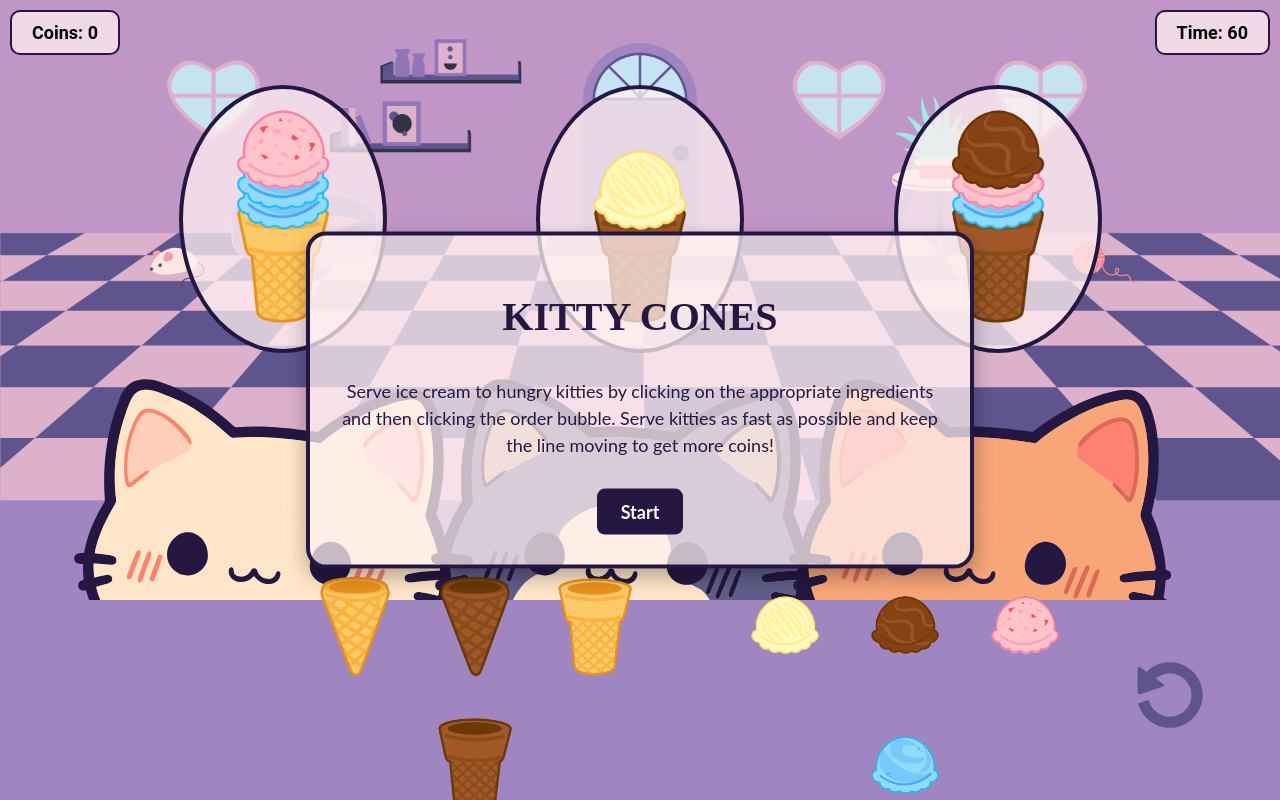
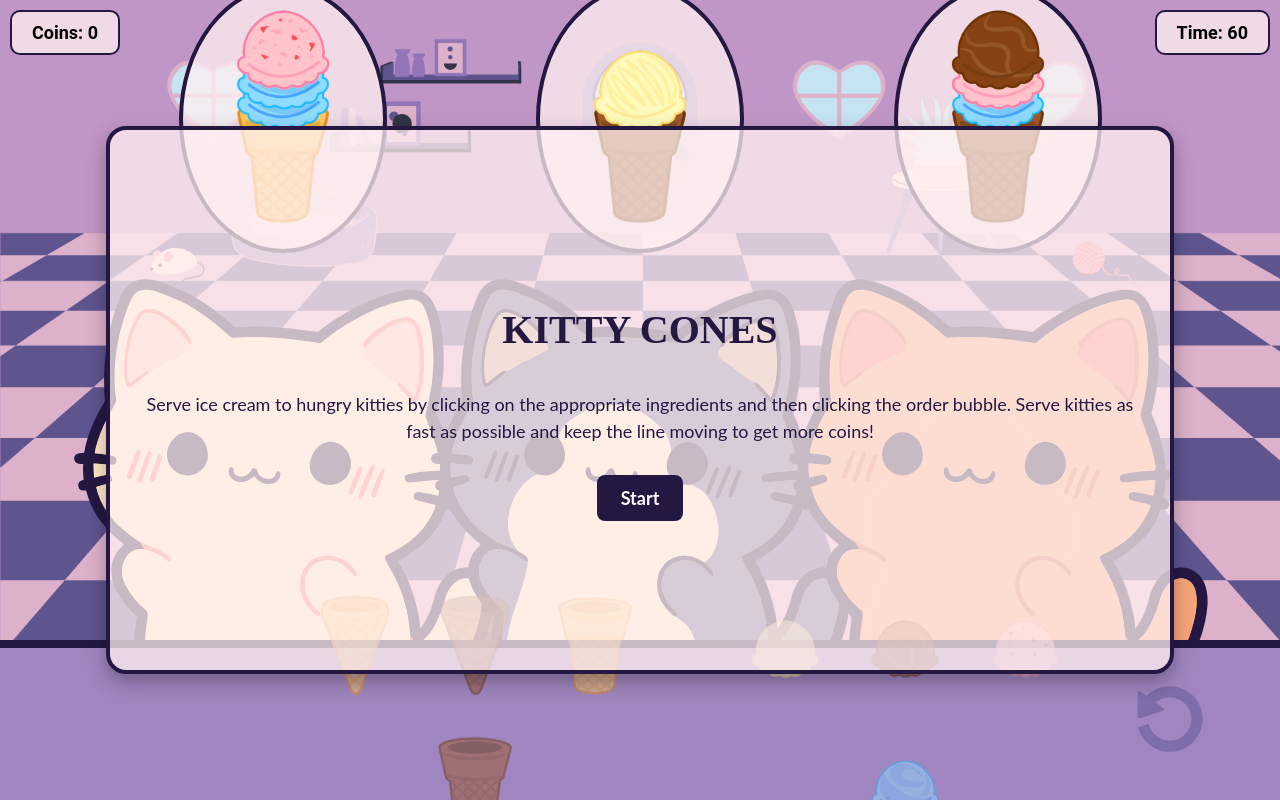
Before and after one commit to danielledonnelly/kittycones, a React (Vite) app: page / in a window 1280 px wide. Built offline with nearby package versions, Linux system fonts and the light colour scheme.

Commit message:
animated cats

```diff
--- a/src/App.css
+++ b/src/App.css
@@ -58,13 +58,18 @@ body {
 }
 
 .cone-buttons {
-  margin-top: -30px;
+  margin-top: -40px;
+}
+
+.cone-order {
+  position: absolute;
+  width: 100%;
 }
 
 .counter {
   position: absolute;
   width: 100%;
-  max-height: 25vh;
+  max-height: 20vh;
   background-color: #9F86C0;
   bottom: 0;
   z-index: 3;
@@ -73,6 +78,7 @@ body {
   justify-content: space-between;
   padding: 20px 40px 30px;
   box-sizing: border-box;
+  border-top: 8px solid #241843;
 }
 
 .coin-counter {
@@ -92,7 +98,46 @@ body {
 
 .customer {
   width: 150px;
+  position: relative;
+  display: flex;
+  flex-direction: column;
+  align-items: center;
 }
+
+.disable-buttons button:not(.screen-button){
+  pointer-events: none; /* Prevent clicking */
+  opacity: 0.5; /* Visual indication that buttons are disabled */
+}
+
+.disable-buttons {
+  pointer-events: none; /* Disable all interactions within this container */
+}
+
+.disable-buttons .screen-button{
+  pointer-events: auto; /* Enable specific buttons */
+  opacity: 1;
+}
+
+.high-scores {
+  display: flex;
+  justify-content: center;
+  gap: 20px;
+  margin-top: 20px;
+}
+
+.high-scores-column {
+  display: flex;
+  flex-direction: column;
+  align-items: flex-start;
+  gap: 10px;
+}
+
+.high-score-item {
+  font-size: 18px;
+  color: #241843;
+  font-family: 'Lato', sans-serif;
+}
+
 
 .ice-cream {
   flex: 0 0 auto;
@@ -114,13 +159,47 @@ body {
   width: 110%;
 }
 
-.starting-screen {
+
+.order {
+  position: relative;
+  cursor: pointer;
+  z-index: 1;
+  position: absolute;
+  bottom: 105%;
+  display: flex;
+  flex-direction: column-reverse;
+  align-items: center;
+  width: 100px;
+}
+
+.order::before {
+  content: '';
+  position: absolute;
+  width: 200px;
+  height: 260px;
+  background-color: #FFF0F0BF;
+  border: 4px solid #241843;
+  border-radius: 50%;
+  z-index: -1;
+  top: -260px;
+}
+
+.scoop-order {
+  position: absolute;
+  bottom: calc(100px + var(--scoop-index) * 20px);
+  left: 50%;
+  transform: translateX(-50%);
+  width: 110%;
+}
+
+.screen {
   position: absolute;
   top: 50%;
   left: 50%;
   transform: translate(-50%, -50%);
-  width: 80%;
-  max-width: 600px;
+  width: 90%;
+  max-width: 1000px;
+  height: 60%;
   padding: 30px;
   background-color: #FFF0F0BF;
   border: 4px solid #241843;
@@ -134,7 +213,7 @@ body {
   box-shadow: 0px 8px 20px rgba(0, 0, 0, 0.3);
 }
 
-.starting-screen-title {
+.screen-title {
   font-size: 40px;
   font-weight: bold;
   margin-bottom: 20px;
@@ -142,7 +221,7 @@ body {
   font-family: 'Pacifico', cursive;
 }
 
-.starting-screen-text {
+.screen-text {
   font-size: 18px;
   line-height: 1.5;
   margin-bottom: 30px;
@@ -151,7 +230,7 @@ body {
   font-family: 'Lato', sans-serif;
 }
 
-.starting-screen-button {
+.screen-button {
   background-color: #241843;
   color: #FFF;
   border: none;
@@ -176,22 +255,19 @@ body {
   display: block;
 }
 
-.order {
-  position: relative;
-  cursor: pointer;
-  z-index: 1;
-}
-
-.order::before {
-  content: '';
+.timer {
   position: absolute;
-  width: 200px;
-  height: 260px;
-  background-color: #FFF0F0BF;
-  border: 4px solid #241843;
-  border-radius: 50%;
-  z-index: -1;
-  top: -260px;
+  top: 10px;
+  right: 10px;
+  z-index: 9999;
+  background: #FFF0F0BF;
+  color: #000;
+  border: 2px solid #241843;
+  border-radius: 10px;
+  padding: 10px 20px;
+  font-size: 18px;
+  font-weight: bold;
+  font-family: Roboto, sans-serif;
 }
 
 @media (max-width: 1600px) {
--- a/src/App.jsx
+++ b/src/App.jsx
@@ -1,5 +1,6 @@
 import React, { useState, useEffect } from "react";
 import "./App.css";
+import { motion, AnimatePresence } from "motion/react"
 
 const generateCustomerOrders = (cones, scoops, customerImages) => {
   return customerImages.map(() => {
@@ -15,6 +16,7 @@ const generateCustomerOrders = (cones, scoops, customerImages) => {
 
 function App() {
   const [showStartScreen, setShowStartScreen] = useState(true);
+  const [showEndScreen, setShowEndScreen] = useState(false);
   const [selectedCone, setSelectedCone] = useState(null);
   const [selectedScoops, setSelectedScoops] = useState([]);
   const [customerImages, setCustomerImages] = useState(
@@ -22,6 +24,17 @@ function App() {
   );
   const [coins, setCoins] = useState(0); // Coin counter
   const [time, setTime] = useState(60); // Timer countdown
+
+  // High scores initialization
+  const [highScores, setHighScores] = useState(() => {
+    try {
+      const savedScores = localStorage.getItem("highScores");
+      return savedScores ? JSON.parse(savedScores) : [];
+    } catch (error) {
+      console.error("Error reading from localStorage:", error);
+      return [];
+    }
+  });
 
   const cones = [
     "light-cone.png",
@@ -47,20 +60,21 @@ function App() {
 
   // Timer logic
   useEffect(() => {
-    if (!showStartScreen) {
+    if (!showStartScreen && !showEndScreen) {
       const timer = setInterval(() => {
         setTime((prevTime) => {
           if (prevTime <= 1) {
             clearInterval(timer);
-            return 0; // Stop at 0
+            handleGameEnd();
+            return 0;
           }
           return prevTime - 1;
         });
       }, 1000);
 
-      return () => clearInterval(timer); // Cleanup on unmount
+      return () => clearInterval(timer);
     }
-  }, [showStartScreen]);
+  }, [showStartScreen, showEndScreen]);
 
   const handleConeClick = (cone) => {
     setSelectedCone(cone);
@@ -74,11 +88,22 @@ function App() {
     setSelectedCone(null);
     setSelectedScoops([]);
     setTime(60); // Reset the timer
+    setCoins(0); // Reset coins
+    setShowEndScreen(false); // Hide the end screen
+    setCustomerOrders(
+      generateCustomerOrders(
+        cones,
+        scoops,
+        Array.from({ length: 10 }, (_, i) => `customer${i + 1}.svg`)
+      )
+    ); // Regenerate customer orders
+    setCustomerImages(
+      Array.from({ length: 10 }, (_, i) => `customer${i + 1}.svg`)
+    ); // Reset customer images
   };
 
   const handleOrderClick = (customerOrder, customerIndex) => {
     if (!selectedCone || selectedScoops.length === 0) {
-
       return;
     }
 
@@ -120,27 +145,53 @@ function App() {
     }
   };
 
+  const handleGameEnd = () => {
+    console.log("Final Coins at Game End:", coins); // Debugging
+    updateHighScores(coins); // Save the current score
+    setShowEndScreen(true); // Show end screen
+  };
+
+  const updateHighScores = (currentScore) => {
+    const updatedScores = [...highScores, currentScore]
+      .filter((score) => score > 0) // Ignore invalid scores
+      .sort((a, b) => b - a) // Sort descending
+      .slice(0, 10); // Top 10 scores
+
+    setHighScores(updatedScores);
+    try {
+      localStorage.setItem("highScores", JSON.stringify(updatedScores)); // Save
+      console.log("Updated High Scores:", updatedScores); // Debugging
+    } catch (error) {
+      console.error("Error saving to localStorage:", error);
+    }
+  };
+
+
 
   return (
-    <div className="app-container">
+    <div
+      className={`app-container ${
+        showStartScreen || showEndScreen ? "disable-buttons" : ""
+      }`}
+    >
       {/* Starting Screen */}
       {showStartScreen && (
-        <div className="starting-screen">
-          <h1 className="starting-screen-title">KITTY CONES</h1>
-          <p className="starting-screen-text">
+        <div className="starting screen">
+          <h1 className="starting screen-title">KITTY CONES</h1>
+          <p className="starting screen-text">
             Serve ice cream to hungry kitties by clicking on the appropriate
             ingredients and then clicking the order bubble. Serve kitties as
             fast as possible and keep the line moving to get more coins!
           </p>
           <button
-  className="starting-screen-button"
+            className="starting screen-button"
             onClick={() => {
               setShowStartScreen(false);
-    const backgroundMusic = new Audio('/assets/music.mp3');
+              const backgroundMusic = new Audio("/assets/music.mp3");
               backgroundMusic.loop = true; // Loop the music
               backgroundMusic.volume = 0.5; // Set volume to 50%
               backgroundMusic.play().catch((error) => {
-      console.warn('Music playback failed', error);
+                console.warn("Music playback failed", error);
               });
             }}
           >
@@ -150,30 +201,10 @@ function App() {
       )}
 
       {/* Coin Counter */}
-      <div className="coin-counter">
-        Coins: {coins}
-      </div>
+      <div className="coin-counter">Coins: {coins}</div>
 
       {/* Timer */}
-      <div
-        className="timer"
-        style={{
-          position: "absolute",
-          top: "10px",
-          right: "10px", // Positioned at the top-right
-          zIndex: 9999,
-          background: "#FFF0F0BF",
-          color: "#000",
-          border: "2px solid #241843",
-          borderRadius: "10px",
-          padding: "10px 20px",
-          fontSize: "18px",
-          fontWeight: "bold",
-          fontFamily: '"Roboto", sans-serif',
-        }}
-      >
-        Time: {time}
-      </div>
+      <div className="timer">Time: {time}</div>
 
       {/* Background Layer */}
       <img
@@ -183,6 +214,7 @@ function App() {
       />
 
       {/* Customers Layer */}
+      <AnimatePresence>
   <div
     style={{
       position: "absolute",
@@ -195,28 +227,18 @@ function App() {
     }}
   >
     {customerImages.slice(0, 3).map((customer, index) => (
-          <div
-            key={index}
+      <motion.div
+        key={customer} // Use a unique identifier for Motion
         className="customer"
-            style={{
-              position: "relative",
-              display: "flex",
-              flexDirection: "column",
-              alignItems: "center",
-            }}
+        initial={{ opacity: 0, scale: 0.8 }} // Start faded and smaller
+        animate={{ opacity: 1, scale: 1 }} // Animate to full size and visibility
+        exit={{ opacity: 0, scale: 0.5 }} // Shrink and fade out when removed
+        transition={{ duration: 0.5 }} // Control animation speed
       >
         {/* Ice Cream Order */}
         <div
           className="order"
           onClick={() => handleOrderClick(customerOrders[index], index)}
-              style={{
-                position: "absolute",
-                bottom: "105%",
-                display: "flex",
-                flexDirection: "column-reverse",
-                alignItems: "center",
-                width: "100px",
-              }}
         >
           {/* Cone */}
           {customerOrders[index]?.cone && (
@@ -224,11 +246,6 @@ function App() {
               className="cone-order"
               src={`/assets/${customerOrders[index].cone}`}
               alt="Cone"
-                  style={{
-                    position: "absolute",
-                    bottom: "0px",
-                    width: "100%",
-                  }}
             />
           )}
           {/* Scoops */}
@@ -239,28 +256,19 @@ function App() {
               src={`/assets/${scoop}`}
               alt={`Scoop ${scoopIndex + 1}`}
               style={{
-                    position: "absolute",
-                    bottom: `${100 + scoopIndex * 20}px`,
-                    left: "50%",
-                    transform: "translateX(-50%)",
-                    width: "110%",
+                "--scoop-index": scoopIndex,
               }}
             />
           ))}
         </div>
 
         {/* Customer Image */}
-            <img
-              src={`/assets/${customer}`}
-              alt={`Customer ${index + 1}`}
-              style={{
-                width: "600px",
-                height: "auto",
-              }}
-            />
-          </div>
+        <img src={`/assets/${customer}`} alt={`Customer ${index + 1}`} />
+      </motion.div>
     ))}
   </div>
+</AnimatePresence>
+
 
       {/* Counter */}
       <div className="counter">
@@ -310,13 +318,37 @@ function App() {
           ))}
         </div>
 
-        {/* Restart Button */}
+        {/* Order Reset Button */}
         <div className="restart-button">
-          <button onClick={handleRestart} className="button">
-            <img src="/assets/restart.png" alt="Restart" />
+          <button
+            onClick={() => {
+              setSelectedCone(null); // Clear the selected cone
+              setSelectedScoops([]); // Clear the selected scoops
+            }}
+            className="button"
+          >
+            <img src="/assets/restart.png" alt="Reset Order" />
           </button>
         </div>
       </div>
+      {showEndScreen && (
+  <div className="end screen">
+    <h1 className="end screen-title">Game Over</h1>
+    <p className="end screen-text">Your Score: {coins}</p>
+    <h2 className="end screen-title">High Scores</h2>
+    <div className="high-scores">
+      {highScores.map((score, index) => (
+        <div key={index} className="high-score-item">
+          {index + 1}. {score}
+        </div>
+      ))}
+    </div>
+    <button className="end screen-button" onClick={handleRestart}>
+      Restart
+    </button>
+  </div>
+)}
+
     </div>
   );
 }
```
Also changed, not shown: public/assets/background.png. Lines whose indentation alone changed are shown as unchanged.
